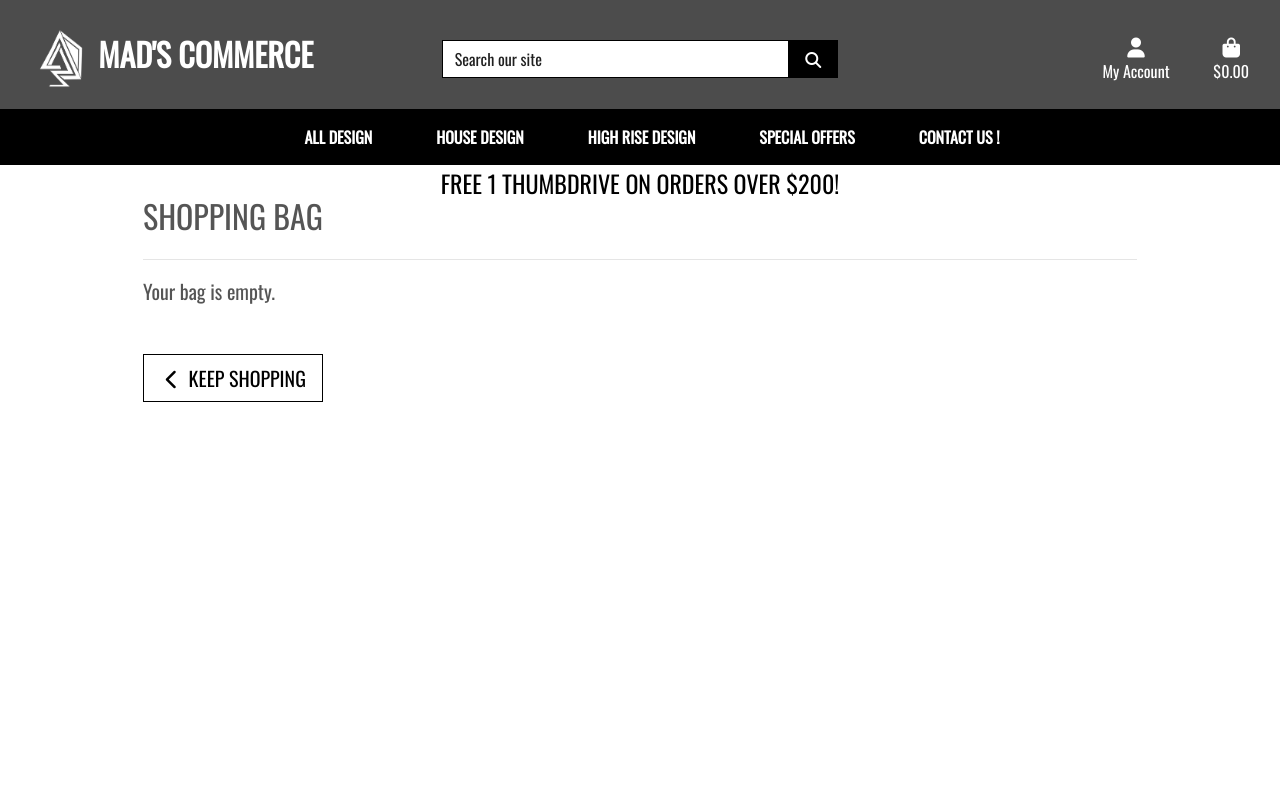
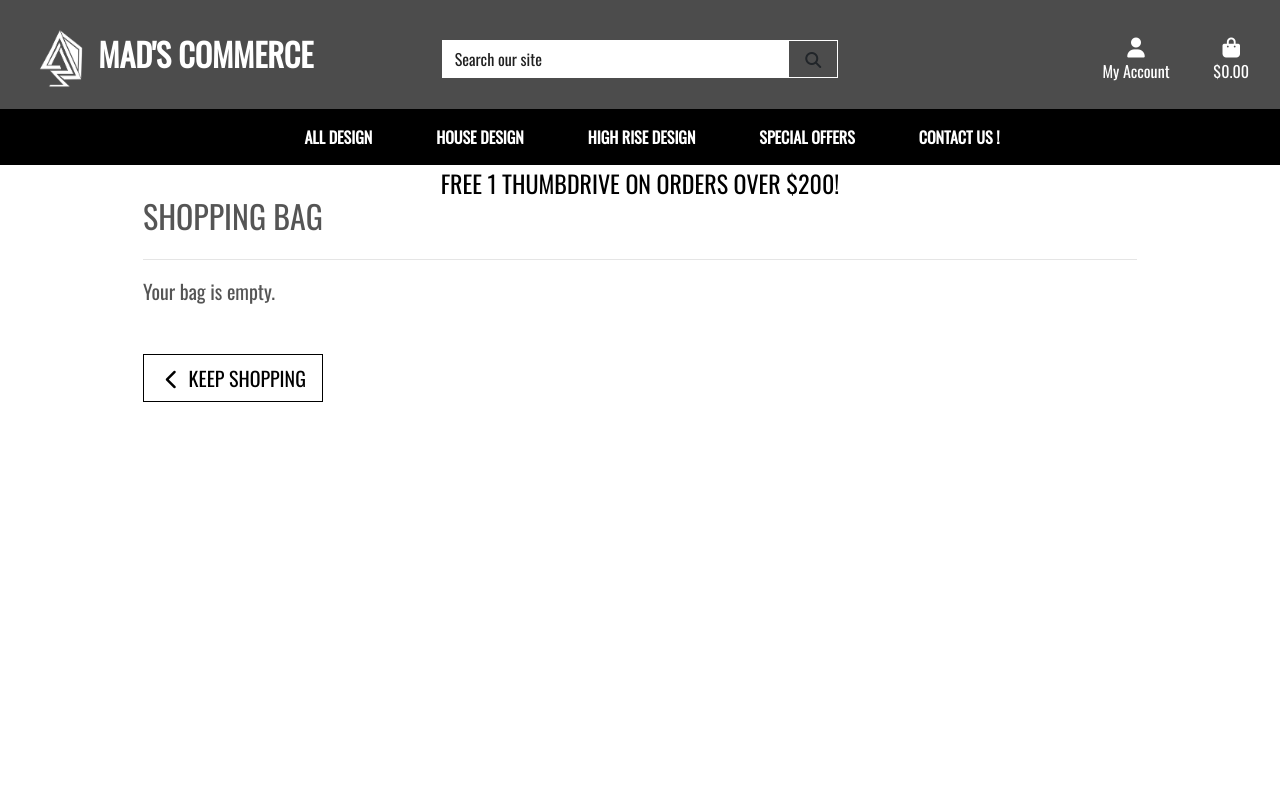
Before and after one commit to kugared94/E-commerce-project, a Django app: page /bag/ in a window 1280 px wide. Run offline with Django 3.2, Linux system fonts and the light colour scheme; some libraries are stand-ins or nearby versions.

Commit message:
black white

```diff
--- a/templates/base.html
+++ b/templates/base.html
@@ -57,9 +57,9 @@
             <div class="col-12 col-lg-4 my-auto py-1 py-lg-0">
                 <form method="GET" action="{% url 'products' %}">
                     <div class="input-group w-100">
-                        <input class="form-control border border-black rounded-0" type="text" name="q" placeholder="Search our site">
+                        <input class="form-control border border-white rounded-0" type="text" name="q" placeholder="Search our site">
                         <div class="input-group-append">
-                            <button class="form-control btn btn-black border border-black rounded-0" type="submit">
+                            <button class="form-control btn btn-white border border-white rounded-0" type="submit">
                                 <span class="icon">
                                     <i class="fas fa-search"></i>
                                 </span>
```
